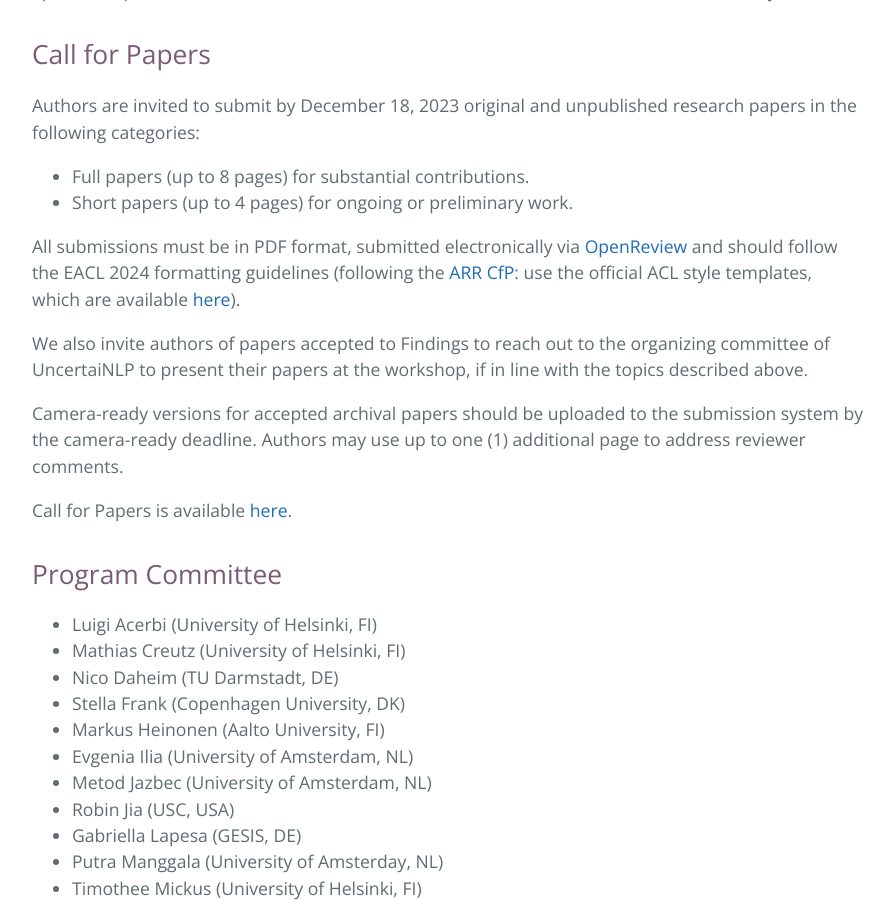
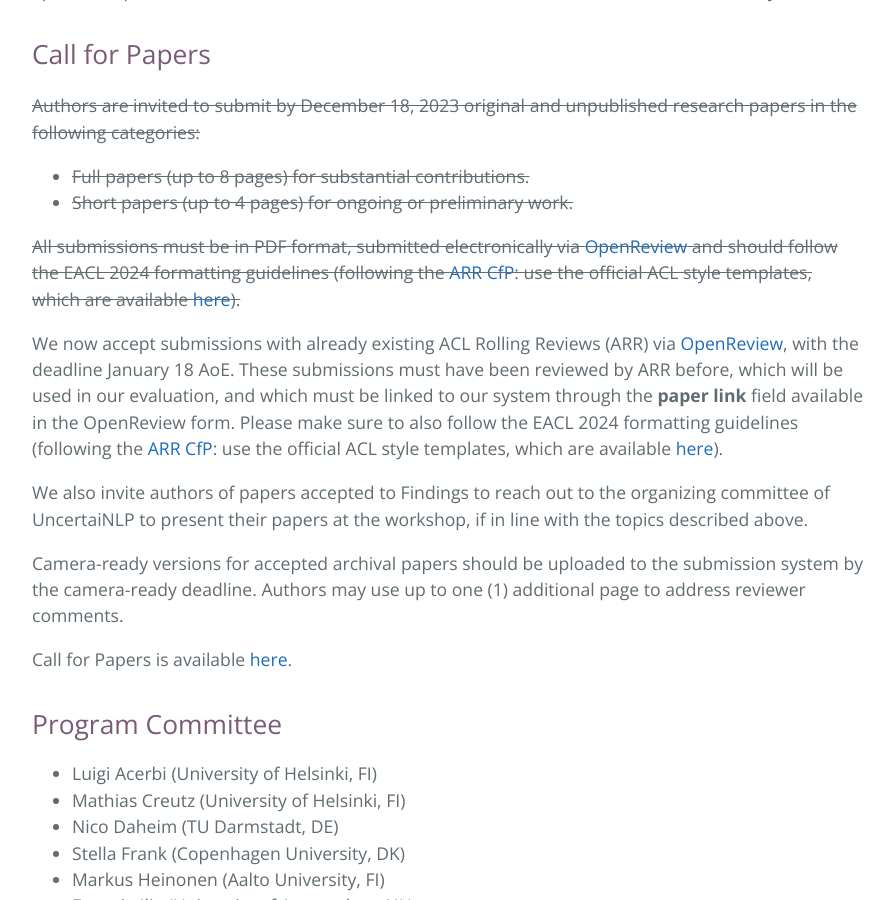
Before and after one commit to uncertainlp/uncertainlp.github.io, a Jekyll site: the page built from index.md, in a window 1280 px wide and 900 px high, scrolled down 4123 px. Shown: the whole window, without its empty margins (192-1086 px from the left). Built offline with Jekyll 4.4.1, drawn with Linux system fonts in a browser that asks for light colours; the repository's description, which GitHub fills in, is left out.

Commit message:
added ARR link and explanation

```diff
--- a/index.md
+++ b/index.md
@@ -78,12 +78,14 @@ UncertaiNLP welcomes submissions to topics related (but not limited) to:
 **Mohit Bansal** is the John R. & Louise S. Parker Professor and the Director of the MURGe-Lab (UNC-NLP Group) in the Computer Science department at University of North Carolina (UNC) Chapel Hill. Prior to this, he was a research assistant professor (3-year endowed position) at TTI-Chicago. He received his PhD from UC Berkeley in 2013 (where he was advised by Dan Klein) and his BTech from IIT Kanpur in 2008. His research expertise is in natural language processing and multimodal machine learning, with a particular focus on grounded and embodied semantics, language generation and Q&A/dialogue, and interpretable and generalizable deep learning. He is a recipient of IIT Kanpur Young Alumnus Award,  DARPA Director's Fellowship, NSF CAREER Award, Google Focused Research Award, Microsoft Investigator Fellowship, Army Young Investigator Award (YIP), DARPA Young Faculty Award (YFA), and outstanding paper awards at ACL, CVPR, EACL, COLING, and CoNLL. He has been a keynote speaker for the AACL 2023 and INLG 2022 conferences. His service includes ACL Executive Committee, ACM Doctoral Dissertation Award Committee, CoNLL Program Co-Chair, ACL Americas Sponsorship Co-Chair, and Associate/Action Editor for TACL, CL, IEEE/ACM TASLP, and CSL journals.
 
 ## Call for Papers
-Authors are invited to submit by December 18, 2023 original and unpublished research papers in the following categories:
+~~Authors are invited to submit by December 18, 2023 original and unpublished research papers in the following categories:~~
 
-- Full papers (up to 8 pages) for substantial contributions.
-- Short papers (up to 4 pages) for ongoing or preliminary work.
+- ~~Full papers (up to 8 pages) for substantial contributions.~~
+- ~~Short papers (up to 4 pages) for ongoing or preliminary work.~~
 
-All submissions must be in PDF format, submitted electronically via [OpenReview](https://openreview.net/group?id=eacl.org/EACL/2024/Workshop/UncertaiNLP) and should follow the EACL 2024 formatting guidelines (following the [ARR CfP](https://aclrollingreview.org/cfp): use the official ACL style templates, which are available [here](https://github.com/acl-org/acl-style-files)).
+~~All submissions must be in PDF format, submitted electronically via [OpenReview](https://openreview.net/group?id=eacl.org/EACL/2024/Workshop/UncertaiNLP) and should follow the EACL 2024 formatting guidelines (following the [ARR CfP](https://aclrollingreview.org/cfp): use the official ACL style templates, which are available [here](https://github.com/acl-org/acl-style-files)).~~
+
+We now accept submissions with already existing ACL Rolling Reviews (ARR) via [OpenReview](https://openreview.net/group?id=eacl.org/EACL/2024/Workshop/UncertaiNLP_ARR_Commitment), with the deadline January 18 AoE. These submissions must have been reviewed by ARR before, which will be used in our evaluation, and which must be linked to our system through the **paper link** field available in the OpenReview form. Please make sure to also follow the EACL 2024 formatting guidelines (following the [ARR CfP](https://aclrollingreview.org/cfp): use the official ACL style templates, which are available [here](https://github.com/acl-org/acl-style-files)).
 
 We also invite authors of papers accepted to Findings to reach out to the organizing committee of UncertaiNLP to present their papers at the workshop, if in line with the topics described above.
 
```
Also changed, not shown: other parts of index.md (+4 -4 lines), cfp.md (+6 -4 lines).
